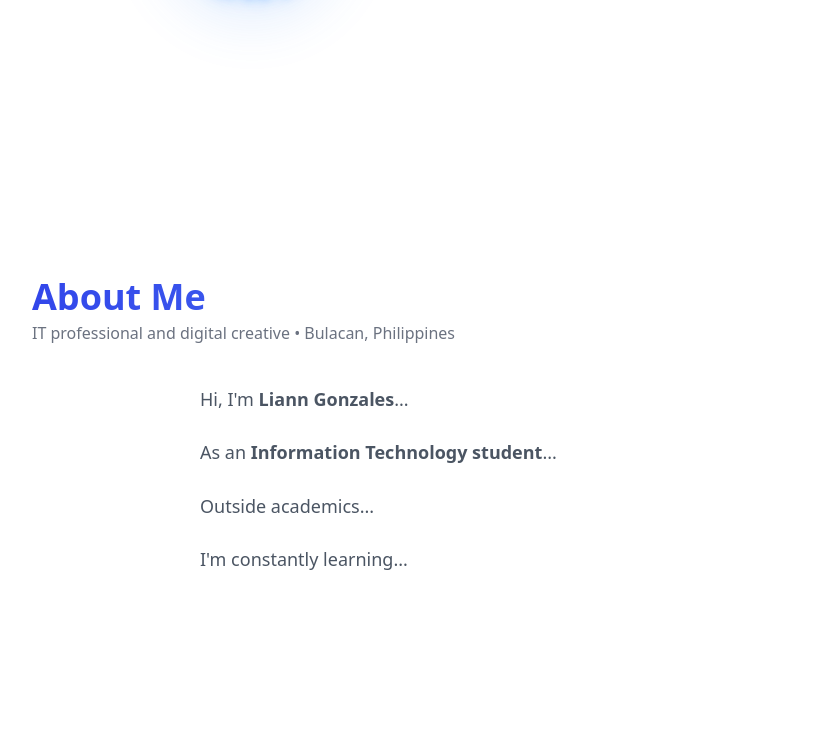
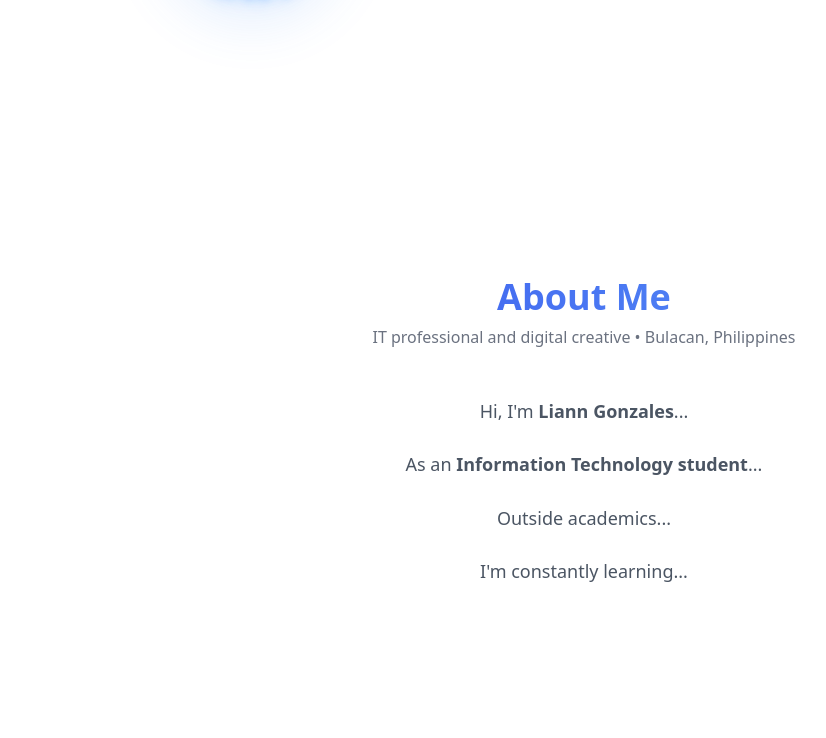
Before and after one commit to liaskyyy/liann-folio, a React (Create React App) app: page / in a window 1280 px wide. Shown: the part 603-1341 px from the top of the page, without its empty margins (56-882 px from the left). Built offline with nearby package versions, Linux system fonts and the light colour scheme; no server answers; the database is empty.

Commit message:
style: center align About section and update title text

```diff
--- a/src/components/About.jsx
+++ b/src/components/About.jsx
@@ -46,17 +46,19 @@ function About() {
       viewport={{ once: true }}
     >
       <div className="max-w-6xl mx-auto px-6">
-        {/* Main Title - Mobile: Center, Desktop: Left */}
-        <div className="text-center md:text-left mb-10">
-            <h2 className="text-3xl sm:text-4xl font-extrabold text-transparent bg-clip-text bg-gradient-to-r from-[#3246ea] to-blue-400">
-            About Me
+        {/* Centered Title and Subtitle */}
+        <div className="text-center mb-12">
+            <h2 className="text-3xl sm:text-4xl font-extrabold text-transparent bg-clip-text bg-gradient-to-r from-[#3246ea] to-blue-400 mb-2">
+              About Me
             </h2>
-            <p className="text-gray-500 dark:text-gray-400 font-medium mt-1">{about.title} • {about.location}</p>
+            <p className="text-gray-500 dark:text-gray-400 font-medium">
+              {about.title} • {about.location}
+            </p>
         </div>
 
         <div className="max-w-3xl mx-auto">
           <motion.div
-            className="space-y-6 text-justify"
+            className="space-y-6 text-center"
             initial={{ opacity: 0, y: 20 }}
             whileInView={{ opacity: 1, y: 0 }}
             transition={{ duration: 0.6 }}
```
